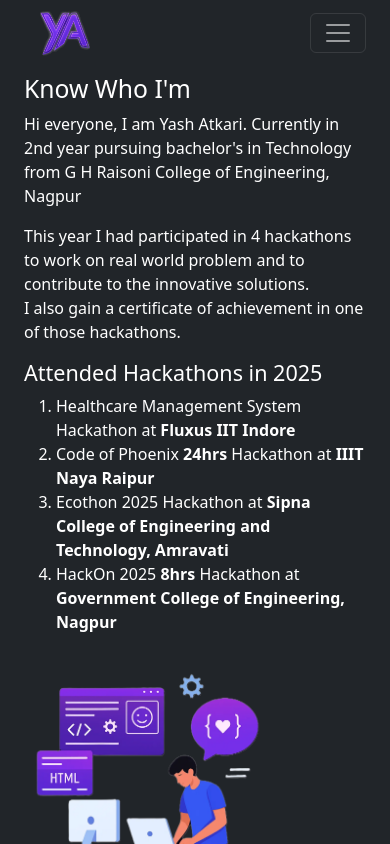
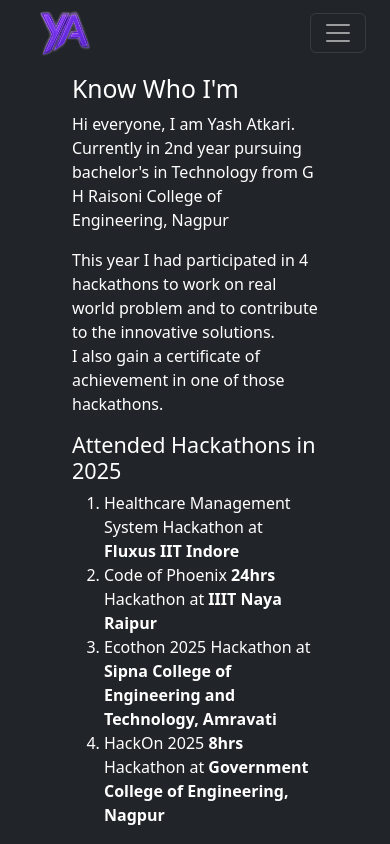
Before and after one commit to hemantbhoyar45/Portfolio, a React (Vite) app: page /about in a window 390 px wide. Shown: the top 844 px of the page. Built offline with nearby package versions, Linux system fonts and the light colour scheme.

Commit message:
About page responsived

```diff
--- a/src/components/About.jsx
+++ b/src/components/About.jsx
@@ -3,7 +3,7 @@ import TechBox from './TechBox';
 export default function About() {
     return (
         <div className="px-4 py-2 bg-dark text-white" >
-            <section className="row align-items-center" style={{minHeight: "90vh"}}>
+            <section className="row align-items-center px-5" style={{minHeight: "90vh"}}>
                 <div className="col-12 col-md-9">
                     <div>
                         <h2>Know Who I'm</h2>
```
